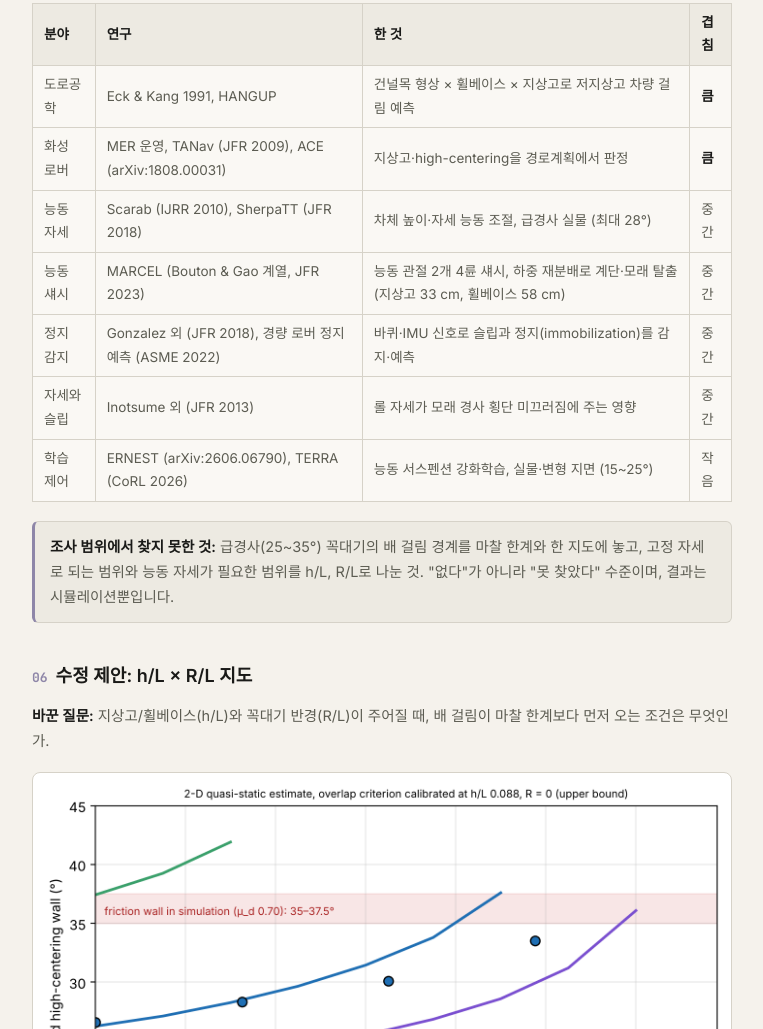
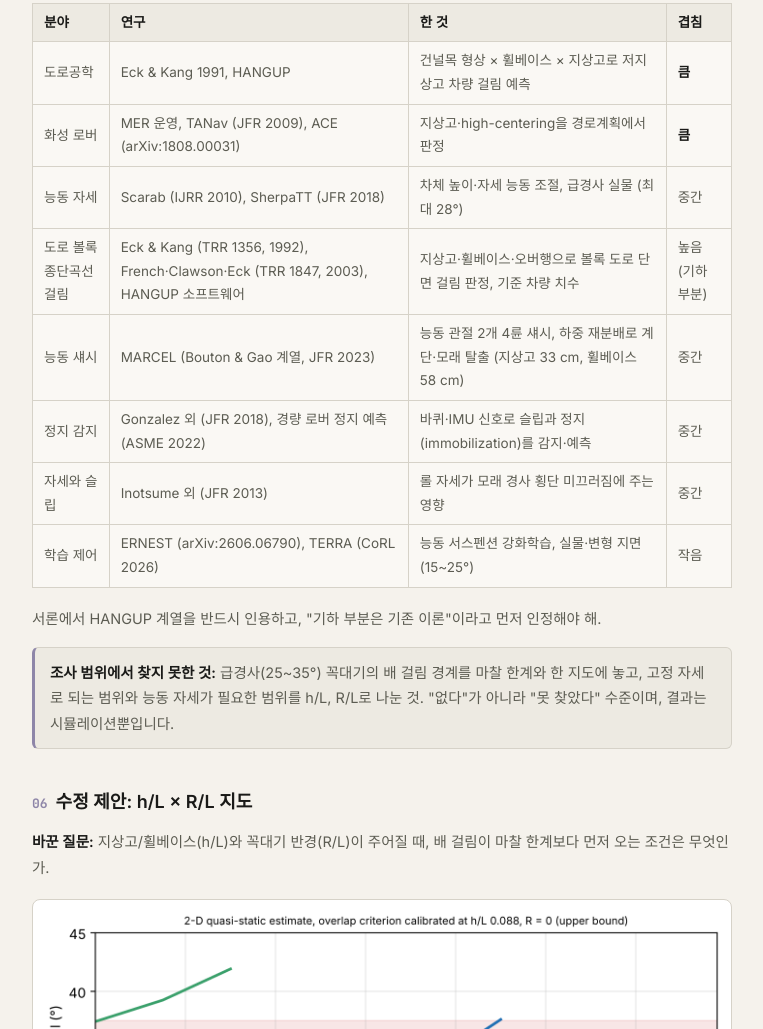
Before and after one commit to tion-source/tion-source.github.io, a plain HTML site: page crest-briefing.html in a window 1280 px wide. Shown: the part 4717-5746 px from the top of the page, without its empty margins (258-1021 px from the left). Drawn offline with Linux system fonts and the light colour scheme.

Commit message:
briefing: road hang-up (HANGUP) prior work row and note
Co-Authored-By: Claude Opus 5.5 <noreply@anthropic.com>
Claude-Session: https://claude.ai/code/session_01QmcofTmHzCaGBM6kLiAEu1

```diff
--- a/crest-briefing.html
+++ b/crest-briefing.html
@@ -195,11 +195,13 @@
     <tr><td>도로공학</td><td>Eck &amp; Kang 1991, HANGUP</td><td>건널목 형상 × 휠베이스 × 지상고로 저지상고 차량 걸림 예측</td><td><strong>큼</strong></td></tr>
     <tr><td>화성 로버</td><td>MER 운영, TANav (JFR 2009), ACE (arXiv:1808.00031)</td><td>지상고·high-centering을 경로계획에서 판정</td><td><strong>큼</strong></td></tr>
     <tr><td>능동 자세</td><td>Scarab (IJRR 2010), SherpaTT (JFR 2018)</td><td>차체 높이·자세 능동 조절, 급경사 실물 (최대 28°)</td><td>중간</td></tr>
+    <tr><td>도로 볼록 종단곡선 걸림</td><td>Eck &amp; Kang (TRR 1356, 1992), French·Clawson·Eck (TRR 1847, 2003), HANGUP 소프트웨어</td><td>지상고·휠베이스·오버행으로 볼록 도로 단면 걸림 판정, 기준 차량 치수</td><td>높음 (기하 부분)</td></tr>
     <tr><td>능동 섀시</td><td>MARCEL (Bouton &amp; Gao 계열, JFR 2023)</td><td>능동 관절 2개 4륜 섀시, 하중 재분배로 계단·모래 탈출 (지상고 33 cm, 휠베이스 58 cm)</td><td>중간</td></tr>
     <tr><td>정지 감지</td><td>Gonzalez 외 (JFR 2018), 경량 로버 정지 예측 (ASME 2022)</td><td>바퀴·IMU 신호로 슬립과 정지(immobilization)를 감지·예측</td><td>중간</td></tr>
     <tr><td>자세와 슬립</td><td>Inotsume 외 (JFR 2013)</td><td>롤 자세가 모래 경사 횡단 미끄러짐에 주는 영향</td><td>중간</td></tr>
     <tr><td>학습 제어</td><td>ERNEST (arXiv:2606.06790), TERRA (CoRL 2026)</td><td>능동 서스펜션 강화학습, 실물·변형 지면 (15~25°)</td><td>작음</td></tr>
   </table></div>
+  <p>서론에서 HANGUP 계열을 반드시 인용하고, "기하 부분은 기존 이론"이라고 먼저 인정해야 해.</p>
   <div class="aside"><p><strong>조사 범위에서 찾지 못한 것:</strong> 급경사(25~35°) 꼭대기의 배 걸림 경계를 마찰 한계와 한 지도에 놓고, 고정 자세로 되는 범위와 능동 자세가 필요한 범위를 h/L, R/L로 나눈 것. "없다"가 아니라 "못 찾았다" 수준이며, 결과는 시뮬레이션뿐입니다.</p></div>
 
   <h2><span class="no">06</span>수정 제안: h/L × R/L 지도</h2>
```
